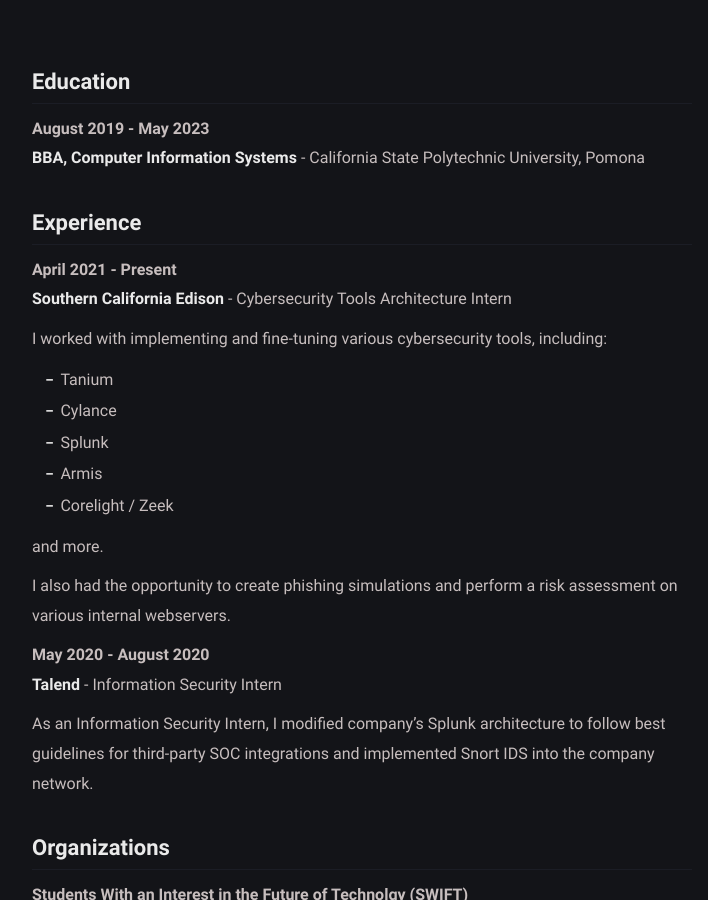
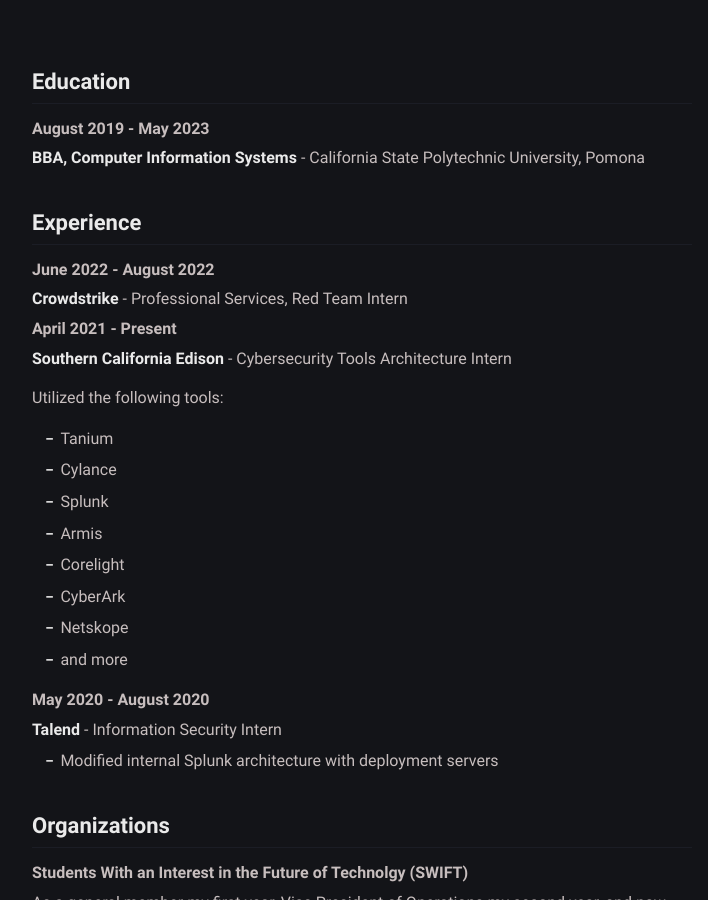
Before and after one commit to fyrworx4/old-fyrworx4.github.io, a Jekyll site: the page built from resume.md, in a window 1280 px wide and 900 px high, scrolled down 254 px. Shown: the whole window, without its empty margins (278-986 px from the left). Built offline with Jekyll 4.4.1, drawn with Linux system fonts in a browser that asks for light colours.

Commit message:
edited files

```diff
--- a/resume.md
+++ b/resume.md
@@ -13,32 +13,34 @@ August 2019 - May 2023
 :   **BBA, Computer Information Systems** - California State Polytechnic University, Pomona
 
 
+
 Experience
 ----------
 <hr>
 
+June 2022 - August 2022
+:   **Crowdstrike** - Professional Services, Red Team Intern
+
+
 April 2021 - Present
 :   **Southern California Edison** - Cybersecurity Tools Architecture Intern
 
-    I worked with implementing and fine-tuning various cybersecurity tools,
-    including:
+    Utilized the following tools:
     * Tanium
     * Cylance
     * Splunk
     * Armis
-    * Corelight / Zeek
+    * Corelight
+    * CyberArk
+    * Netskope
+    * and more
 
-    and more.
 
-    I also had the opportunity to create phishing simulations and
-    perform a risk assessment on various internal webservers.
 
 May 2020 - August 2020
 :   **Talend** - Information Security Intern
 
-    As an Information Security Intern, I modified company's Splunk
-    architecture to follow best guidelines for third-party SOC integrations
-    and implemented Snort IDS into the company network.
+    * Modified internal Splunk architecture with deployment servers
 
 
 
```
Also changed, not shown: _posts/09-aws-cloud-practitioner/2021-12-28-aws-cloud-practitioner.md (+1 -1 lines).
